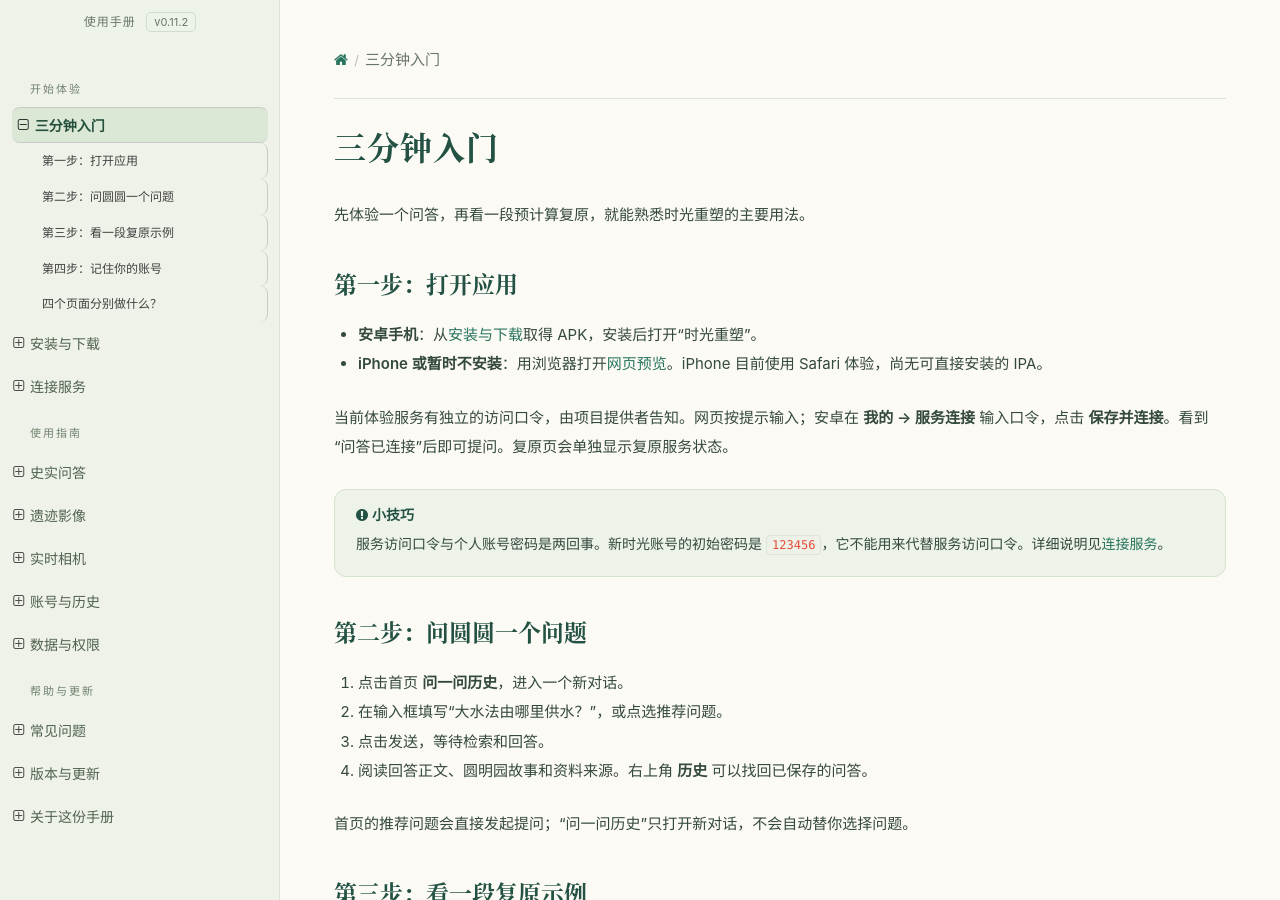
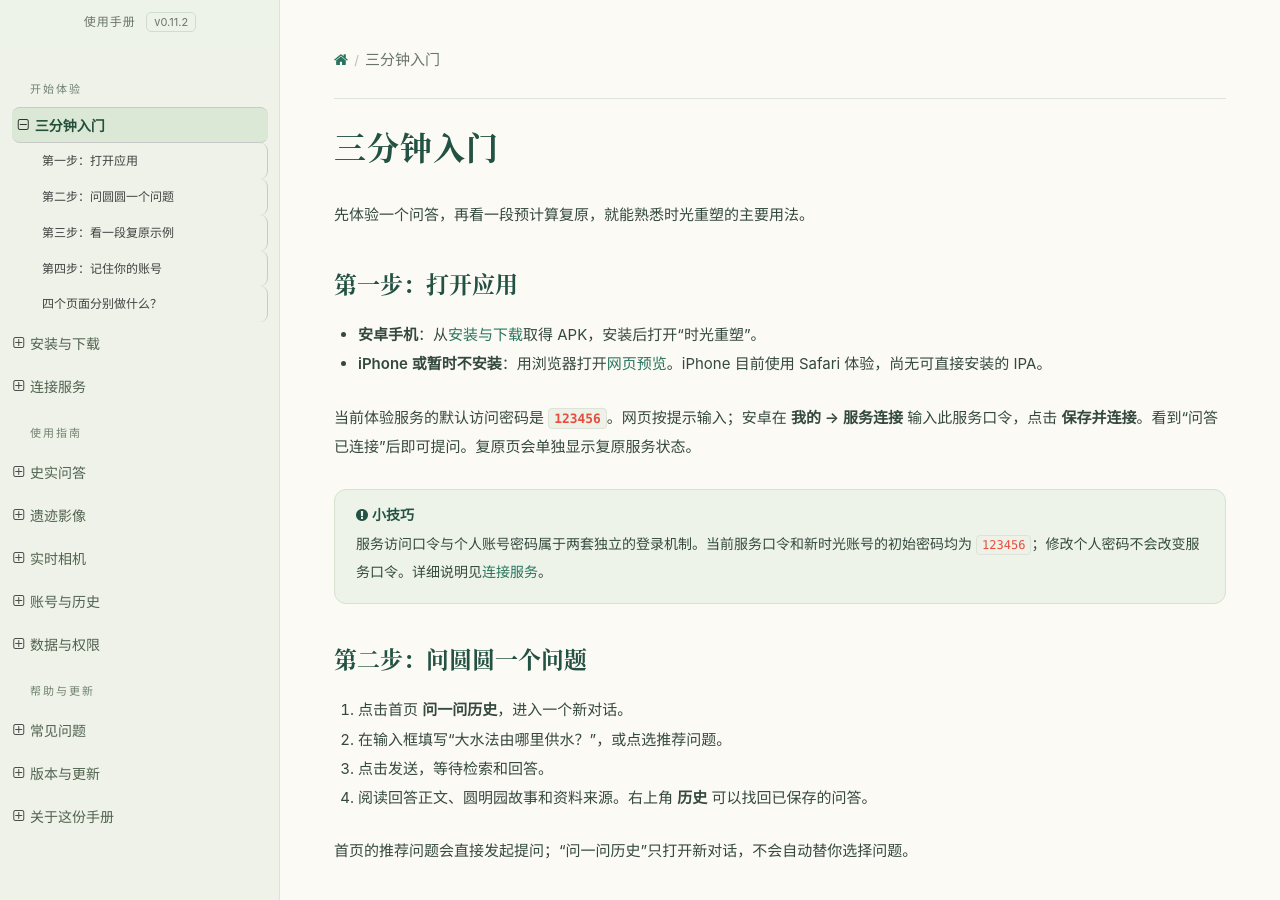
Before and after one commit to MillenRosen/time-reshape-docs, a Sphinx documentation site: the page built from source/quick-start.md, in a window 1280 px wide and 900 px high. Built offline with Sphinx 7.4.7 and the Read the Docs theme 3.1.0, drawn with Linux system fonts in a browser that asks for light colours.

```diff
--- a/source/quick-start.md
+++ b/source/quick-start.md
@@ -7,10 +7,10 @@
 - **安卓手机**：从[安装与下载](downloads.md)取得 APK，安装后打开“时光重塑”。
 - **iPhone 或暂时不安装**：用浏览器打开[网页预览]({{ preview_url }})。iPhone 目前使用 Safari 体验，尚无可直接安装的 IPA。
 
-当前体验服务有独立的访问口令，由项目提供者告知。网页按提示输入；安卓在 **我的 → 服务连接** 输入口令，点击 **保存并连接**。看到“问答已连接”后即可提问。复原页会单独显示复原服务状态。
+当前体验服务的默认访问密码是 **`123456`**。网页按提示输入；安卓在 **我的 → 服务连接** 输入此服务口令，点击 **保存并连接**。看到“问答已连接”后即可提问。复原页会单独显示复原服务状态。
 
 :::{tip}
-服务访问口令与个人账号密码是两回事。新时光账号的初始密码是 `123456`，它不能用来代替服务访问口令。详细说明见[连接服务](guide/connection.md)。
+服务访问口令与个人账号密码属于两套独立的登录机制。当前服务口令和新时光账号的初始密码均为 `123456`；修改个人密码不会改变服务口令。详细说明见[连接服务](guide/connection.md)。
 :::
 
 ## 第二步：问圆圆一个问题
```
Also changed, not shown: source/downloads.md (+1 -1 lines), source/faq.md (+3 -1 lines), source/guide/connection.md (+3 -3 lines), 1 other file.
